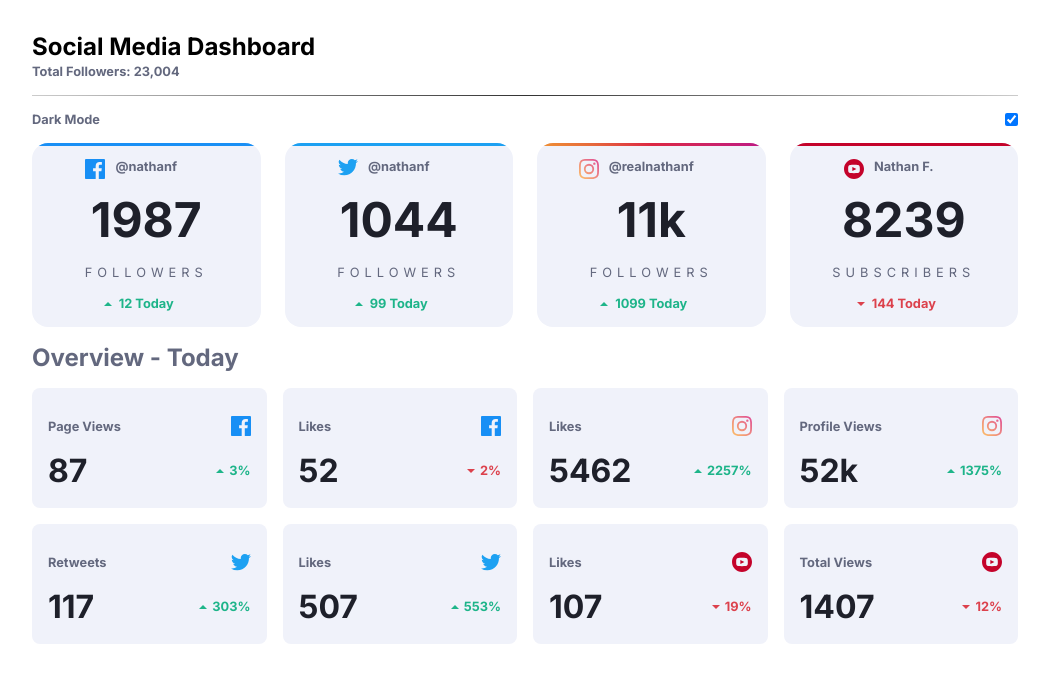
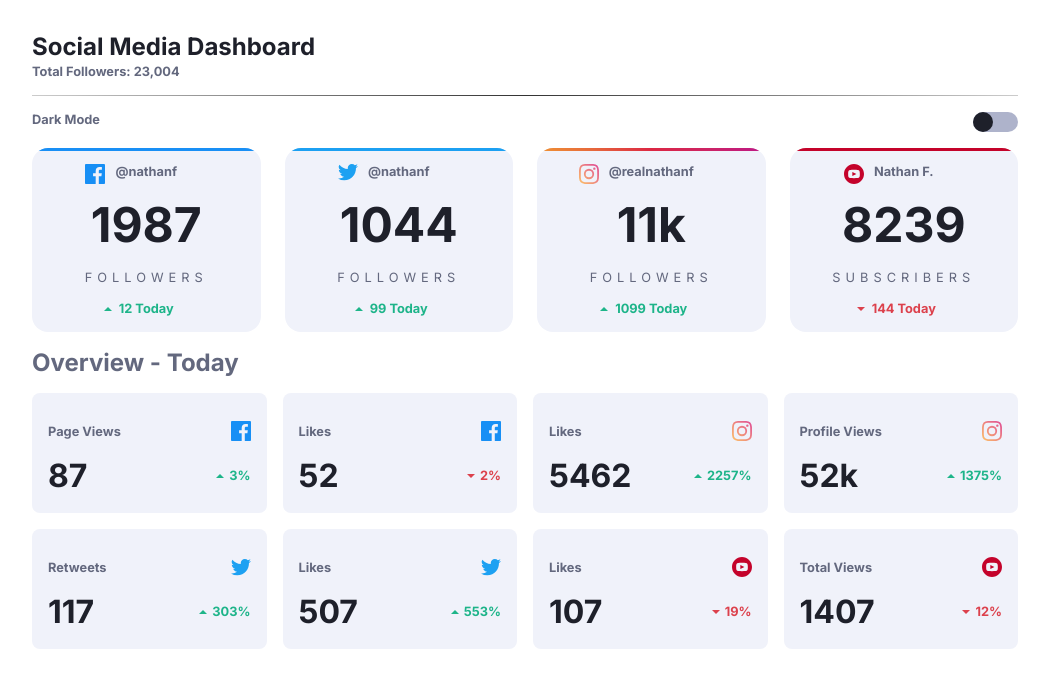
Before and after one commit to GuillermoBPY/socialmediadashboard, a plain HTML site: page index.html in a window 1280 px wide. Shown: the whole page, without its empty margins (115-1164 px from the left). Drawn offline with Linux system fonts and the light colour scheme.

Commit message:
Actualizado modo dark

```diff
--- a/index.html
+++ b/index.html
@@ -21,7 +21,12 @@
       <hr>
       <label class="switch">
         <p>Dark Mode</p>
-        <input type="checkbox" checked>
+        <div class="toggle">
+          <div class="toggle__bar">
+            <span class="toggle__ball--light">
+            </span>
+          </div>
+        </div>
       </label>
 
     </header>
@@ -104,6 +109,7 @@
     </section>
   </main>
 </div>
+<script src="/src/js/main.js"></script>
 </body>
 
 </html>
--- /dev/null
+++ b/src/js/main.js
@@ -0,0 +1,9 @@
+const toggleBar = document.querySelector(".toggle__bar")
+const ball = document.querySelector(".toggle__ball--light")
+const body = document.querySelector("body")
+
+
+toggleBar.addEventListener("click", function (){
+  ball.classList.toggle("toggle__ball--dark");
+  body.classList.toggle("darkmode");
+})
--- a/src/styles/style.css
+++ b/src/styles/style.css
@@ -24,6 +24,23 @@
   /* (Text) */
   --liVeryDarkBlue: hsl(230, 17%, 14%);
   /* (Text) */
+  --Toggle: hsl(230, 22%, 74%);
+}
+
+.darkmode {
+  --liWhite: hsl(230, 17%, 14%);
+  /* (BG) */
+  --liVeryPaleBlue: hsl(232, 19%, 15%);
+  /* (Top BG Pattern) */
+  --liLightGrayishBlue: hsl(228, 28%, 20%);
+  /* (Card BG) */
+  --liDarkGrayishBlue: hsl(228, 34%, 66%);
+  /* (Text) */
+  --liVeryDarkBlue: hsl(0, 0%, 100%);
+  /* (Text) */
+  --Toggle: linear-gradient(90deg, rgba(55,143,230,1) 0%, rgba(62,218,130,1) 50%);
+
+
 }
 
 * {
@@ -31,6 +48,7 @@
   padding: 0;
   box-sizing: border-box;
   font-family: "Inter", sans-serif;
+  transition: background-color 0.5s, color 0.5s;
 }
 
 body {
@@ -38,6 +56,7 @@ body {
   display: grid;
   grid-template-columns: repeat(3,1fr);
   max-width: 1050px;
+  background-color: var(--liWhite);
 }
 .container {
   grid-column: 1/-1;
@@ -54,8 +73,6 @@ p {
   display: flex;
   flex-direction: column;
   gap: 1rem;
-
-
 }
 hr {
   border: 0;
@@ -70,10 +87,31 @@ hr {
 }
 .db__header h2 {
   margin-bottom: 0.2rem;
+  color: var(--liVeryDarkBlue);
 }
 .switch {
   display: flex;
   justify-content: space-between;
+}
+.toggle__bar{
+  position: relative;
+  background: var(--Toggle);
+  height: 20px;
+  width: 45px;
+  border-radius: 1rem;
+  cursor: pointer;
+}
+.toggle__ball--light{
+  position: absolute;
+  height: 20px;
+  width: 20px;
+  border-radius: 50%;
+  background-color: var(--liVeryDarkBlue);
+  transition: transform 0.5s;
+}
+
+.toggle__ball--dark{
+  transform: translateX(25px);
 }
 
 .db__socialfollow {
```
